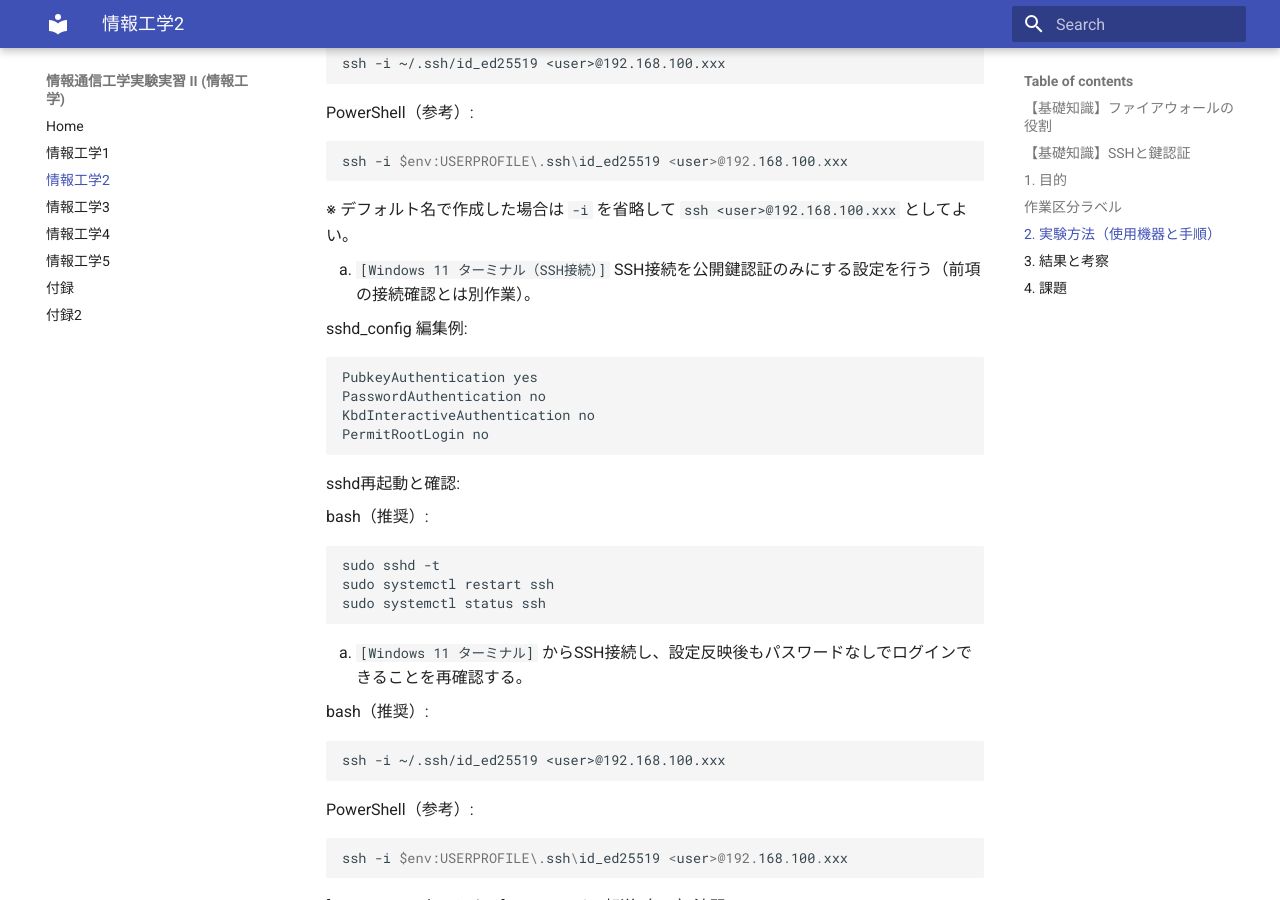
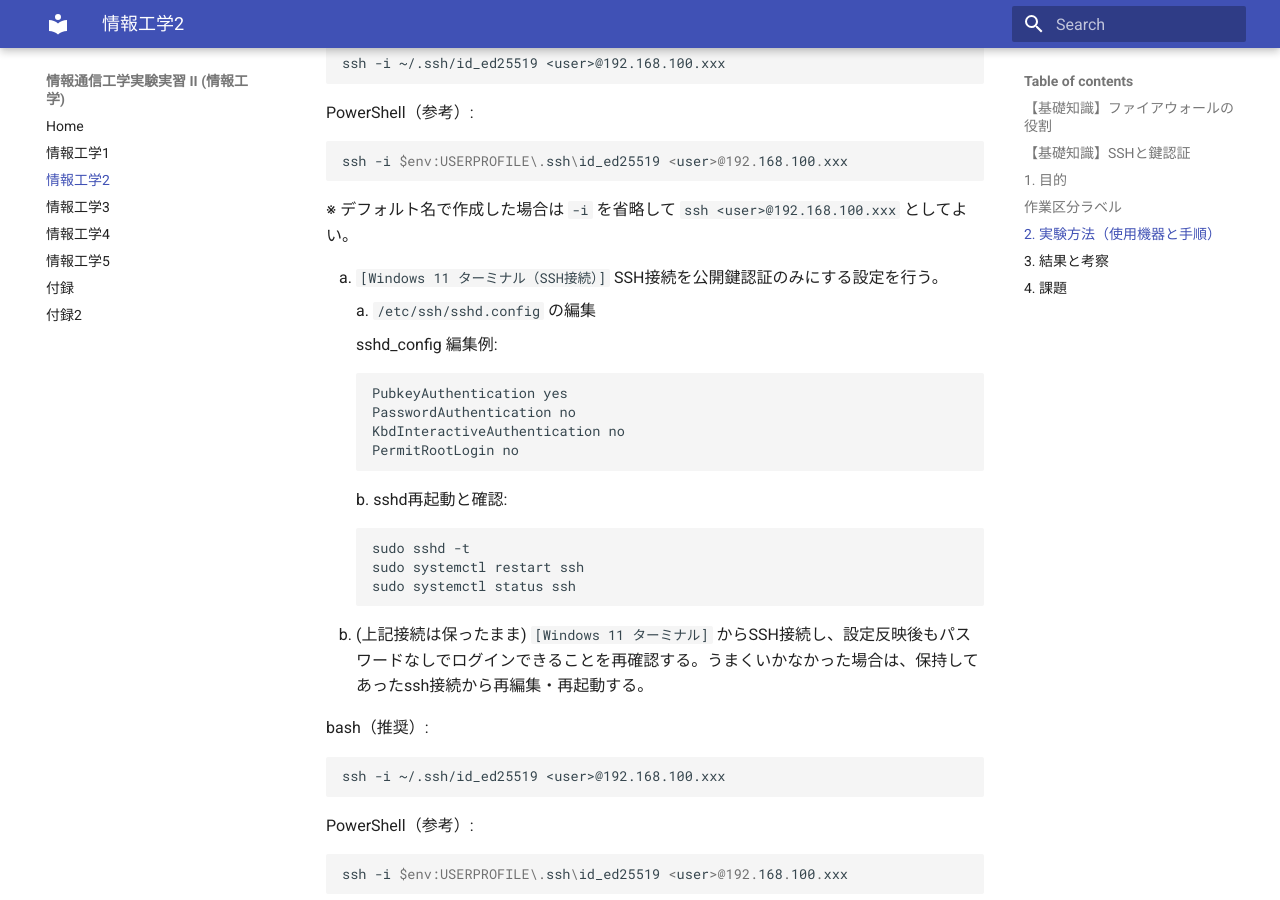
Before and after one commit to hiracchi/metro-cit-t3-lab, an MkDocs documentation site: the page built from docs/lab2.md, in a window 1280 px wide and 900 px high, scrolled down 5724 px. Built offline with MkDocs 1.6.1 and Material for MkDocs 9.7.7, drawn with Linux system fonts in a browser that asks for light colours.

Commit message:
fix: sshd config

````diff
--- a/docs/lab2.md
+++ b/docs/lab2.md
@@ -289,28 +289,28 @@ SSHはサーバーへ遠隔接続して管理するための仕組みであり
 
     ※ デフォルト名で作成した場合は `-i` を省略して `ssh <user>@192.168.100.xxx` としてよい。
 
-    9. `[Windows 11 ターミナル（SSH接続）]` SSH接続を公開鍵認証のみにする設定を行う（前項の接続確認とは別作業）。
+    9. `[Windows 11 ターミナル（SSH接続）]` SSH接続を公開鍵認証のみにする設定を行う。
 
-    sshd_config 編集例:
+        a. `/etc/ssh/sshd.config` の編集
 
-    ```conf
-    PubkeyAuthentication yes
-    PasswordAuthentication no
-    KbdInteractiveAuthentication no
-    PermitRootLogin no
-    ```
+        sshd_config 編集例:
 
-    sshd再起動と確認:
+        ```conf
+        PubkeyAuthentication yes
+        PasswordAuthentication no
+        KbdInteractiveAuthentication no
+        PermitRootLogin no
+        ```
 
-    bash（推奨）:
+        b. sshd再起動と確認:
 
-    ```bash
-    sudo sshd -t
-    sudo systemctl restart ssh
-    sudo systemctl status ssh
-    ```
+        ```bash
+        sudo sshd -t
+        sudo systemctl restart ssh
+        sudo systemctl status ssh
+        ```
 
-    10. `[Windows 11 ターミナル]` からSSH接続し、設定反映後もパスワードなしでログインできることを再確認する。
+    10. (上記接続は保ったまま) `[Windows 11 ターミナル]` からSSH接続し、設定反映後もパスワードなしでログインできることを再確認する。うまくいかなかった場合は、保持してあったssh接続から再編集・再起動する。
 
     bash（推奨）:
 
````
